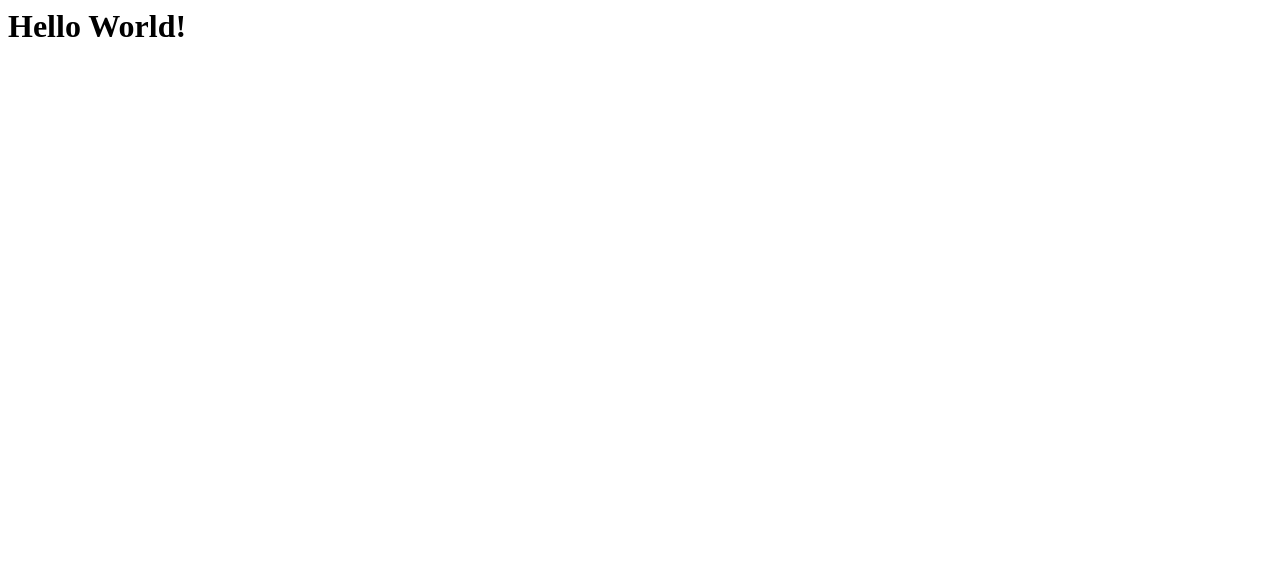
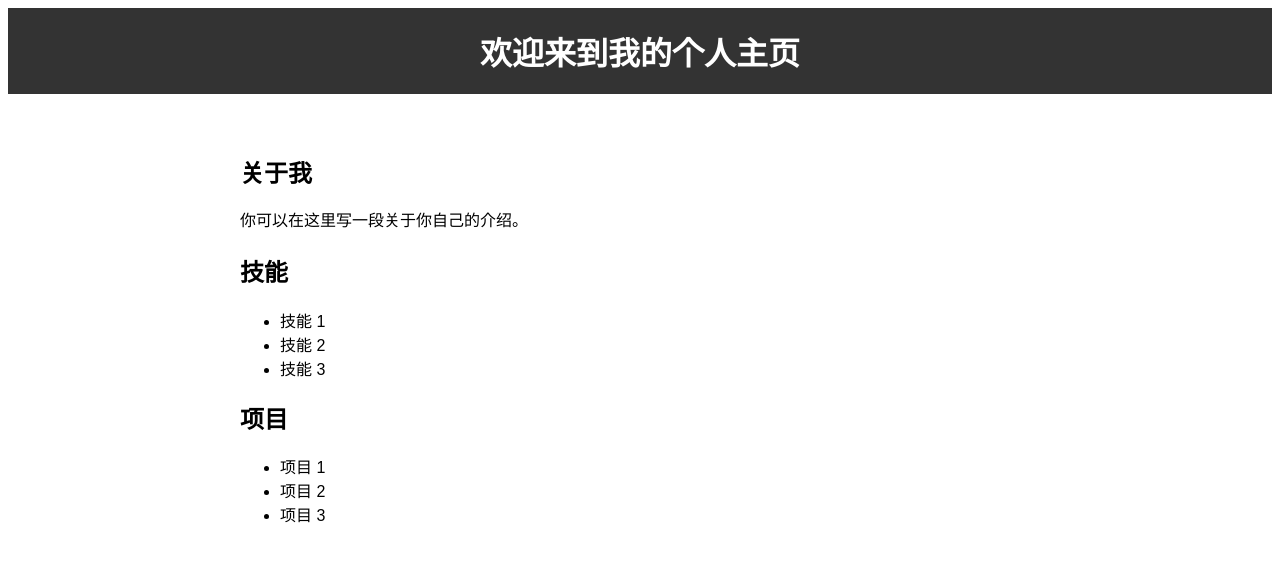
Before and after one commit to lwpdad/lwpdad.github.io, a plain HTML site: page index.html in a window 1280 px wide. Drawn offline with Linux system fonts and the light colour scheme.

Commit message:
Update index.html

```diff
--- a/index.html
+++ b/index.html
@@ -1,9 +1,53 @@
+<!DOCTYPE html>
 <html>
-    <head>
-        <title>Hello</title>
-    </head>
+<head>
+    <title>个人主页</title>
+    <style>
+        body {
+            font-family: Arial, sans-serif;
+        }
+        header {
+            text-align: center;
+            padding: 20px;
+            background-color: #333;
+            color: white;
+        }
+        h1 {
+            margin: 0;
+            font-size: 32px;
+        }
+        main {
+            max-width: 800px;
+            margin: 20px auto;
+            padding: 20px;
+        }
+        p {
+            line-height: 1.5;
+        }
+    </style>
+</head>
+<body>
+    <header>
+        <h1>欢迎来到我的个人主页</h1>
+    </header>
 
-    <body>
-        <h1>Hello World!</h1>
-    </body>
+    <main>
+        <h2>关于我</h2>
+        <p>你可以在这里写一段关于你自己的介绍。</p>
+
+        <h2>技能</h2>
+        <ul>
+            <li>技能 1</li>
+            <li>技能 2</li>
+            <li>技能 3</li>
+        </ul>
+
+        <h2>项目</h2>
+        <ul>
+            <li>项目 1</li>
+            <li>项目 2</li>
+            <li>项目 3</li>
+        </ul>
+    </main>
+</body>
 </html>
```
